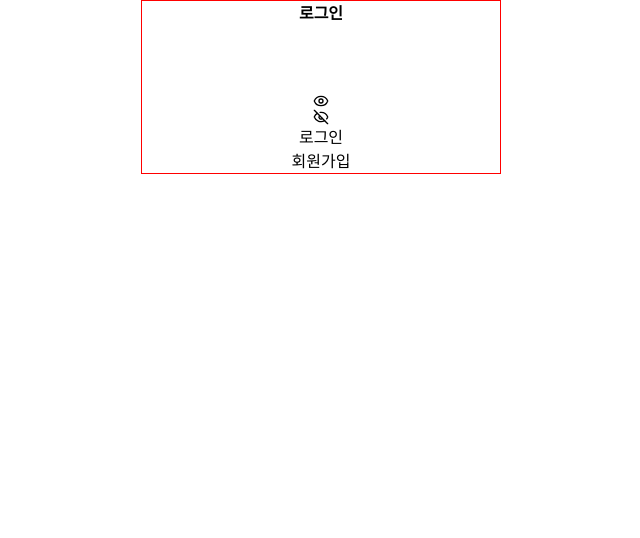
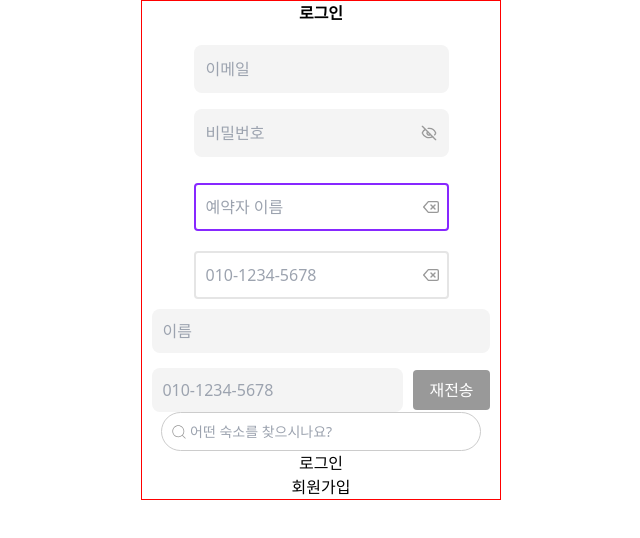
Before and after one commit to blackandwhite-developers/blackandwhite-dev-front, a Next.js app: page / in a window 1280 px wide. Shown: the top 538 px of the page, without its empty margins (319-959 px from the left). Built offline with nearby package versions, Linux system fonts and the light colour scheme.

Commit message:
Input 컴포넌트 완성

```diff
--- a/src/app/Login/Login.tsx
+++ b/src/app/Login/Login.tsx
@@ -1,19 +1,45 @@
+"use client"
 import React from 'react';
 import { LuEye, LuEyeOff } from "react-icons/lu";
 import styles from './Login.module.scss';
+import TextInput from "../components/TextInput/TextInput";
+import ColorBorderTextInput from '../components/ColorBorderTextInput/ColorBorderTextInput';
+import PhoneConfirm from '../components/PhoneConfirm/PhoneConfirm';
+import SearchBar from '../components/SearchBar/SearchBar';
 
 const Login = () => {
     console.log(styles);
+    const handleResend = () => {
+        alert('인증 번호를 재전송했습니다!');
+    };
+
+    const handleSearch = (query: string) => {
+        alert(`검색어: ${query}`);
+    };
+
     return (
         <div className={styles.wrapper}>
             <div className={styles.container}>
                 <h1>로그인</h1>
-                <input type="email" name="email" id="email" />
-                <input type="password" name="password" id="password" />
-                <div>
-                    <LuEye />
-                    <LuEyeOff />
-                </div>
+                <TextInput type="text" placeholder="이메일" />
+                <TextInput type="password" placeholder="비밀번호" showToggle />
+
+
+                <ColorBorderTextInput
+                    type="text"
+                    placeholder="예약자 이름"
+                    borderColor="#8728FF"
+                />
+                <ColorBorderTextInput
+                    type="text"
+                    placeholder="010-1234-5678"
+                    borderColor="#E5E5E5"
+                />
+
+                <PhoneConfirm onResend={handleResend} />
+
+                <SearchBar onSearch={handleSearch} />
+
                 <input type="button" value="로그인" />
                 <a href="./Sign">회원가입</a>
             </div>
--- /dev/null
+++ b/src/app/components/ColorBorderTextInput/ColorBorderTextInput.module.scss
@@ -0,0 +1,22 @@
+.inputWrapper {
+    position: relative;
+    margin: 10px 0;
+}
+
+.inputField {
+    width: 100%;
+    padding: 10px;
+    border: 2px solid;
+    border-radius: 4px;
+    outline: none;
+}
+
+.toggleButton {
+    position: absolute;
+    right: 10px;
+    top: 50%;
+    transform: translateY(-50%);
+    background: transparent;
+    border: none;
+    cursor: pointer;
+}
--- /dev/null
+++ b/src/app/components/ColorBorderTextInput/ColorBorderTextInput.tsx
@@ -0,0 +1,58 @@
+"use client"
+import React, { useState } from 'react';
+import { FiDelete } from 'react-icons/fi';
+import styles from './ColorBorderTextInput.module.scss';
+
+interface ReservationTextInputProps {
+    type: string;
+    placeholder: string;
+    borderColor?: string;
+}
+
+const ReservationTextInput = ({ type, placeholder, borderColor }: ReservationTextInputProps) => {
+    const [inputValue, setInputValue] = useState('');
+    const [inputType, setInputType] = useState(type);
+
+    const handleInputChange = (e: React.ChangeEvent<HTMLInputElement>) => {
+        setInputValue(e.target.value);
+    };
+
+    const handleClearInput = () => {
+        setInputValue('');
+    };
+
+    return (
+        <div className={styles.inputWrapper}>
+            <input
+                className={styles.inputField}
+                type={inputType}
+                placeholder={placeholder}
+                value={inputValue}
+                onChange={handleInputChange}
+                style={{ borderColor: borderColor || 'black' }}
+            />
+            {inputValue && (
+                <button
+                    type="button"
+                    className={styles.toggleButton}
+                    onClick={handleClearInput}
+                    style={{ color: '#8728FF' }}
+                >
+                    <FiDelete />
+                </button>
+            )}
+            {!inputValue && (
+                <button
+                    type="button"
+                    className={styles.toggleButton}
+                    onClick={handleClearInput}
+                    style={{ color: '#999999' }}
+                >
+                    <FiDelete />
+                </button>
+            )}
+        </div>
+    );
+};
+
+export default ReservationTextInput;
--- /dev/null
+++ b/src/app/components/PhoneConfirm/PhoneConfirm.module.scss
@@ -0,0 +1,38 @@
+$primary-color: #8728FF;
+$background-color: #f4f4f4;
+
+.container {
+    display: flex;
+    flex-direction: column;
+    gap: 15px;
+}
+
+.inputGroup {
+    display: flex;
+    align-items: center;
+    gap: 10px;
+}
+
+.inputField {
+    flex: 1;
+    padding: 10px;
+    border: none;
+    border-radius: 8px;
+    outline: none;
+    background-color: $background-color
+}
+
+.resendButton {
+    padding: 8px 16px;
+    background-color: $primary-color;
+    color: white;
+    border: none;
+    border-radius: 4px;
+    cursor: pointer;
+    transition: background-color 0.3s;
+
+    &:disabled {
+        background-color: #999999;
+        cursor: not-allowed;
+    }
+}
--- /dev/null
+++ b/src/app/components/PhoneConfirm/PhoneConfirm.tsx
@@ -0,0 +1,46 @@
+"use cilent"
+import React, { useState } from 'react';
+import styles from './PhoneConfirm.module.scss';
+
+interface PhoneConfirmProps {
+    onResend: () => void;
+}
+
+const PhoneConfirm = ({ onResend }: PhoneConfirmProps) => {
+    const [name, setName] = useState('');
+    const [phoneNumber, setPhoneNumber] = useState('');
+
+    return (
+        <div className={styles.container}>
+            <div className={styles.inputGroup}>
+                <input
+                    type="text"
+                    placeholder="이름"
+                    value={name}
+                    onChange={(e) => setName(e.target.value)}
+                    className={styles.inputField}
+                />
+            </div>
+
+            <div className={styles.inputGroup}>
+                <input
+                    type="text"
+                    placeholder="010-1234-5678"
+                    value={phoneNumber}
+                    onChange={(e) => setPhoneNumber(e.target.value)}
+                    className={styles.inputField}
+                />
+                <button
+                    type="button"
+                    onClick={onResend}
+                    className={styles.resendButton}
+                    disabled={!phoneNumber}
+                >
+                    재전송
+                </button>
+            </div>
+        </div>
+    );
+};
+
+export default PhoneConfirm;
--- /dev/null
+++ b/src/app/components/SearchBar/SearchBar.module.scss
@@ -0,0 +1,45 @@
+$primary-color: #8728FF;
+
+.searchBar {
+    width: 320px;
+    position: relative;
+    display: flex;
+    align-items: center;
+    border: 1px solid #ccc;
+    border-radius: 50px;
+    padding: 3px;
+    box-sizing: border-box;
+    margin: 0 auto;
+}
+
+.searchInput {
+    flex: 1;
+    border: none;
+    outline: none;
+    padding: 5px 35px 5px 25px;
+    font-size: 14px;
+    border-radius: 50px;
+    box-sizing: border-box;
+}
+
+.searchIcon {
+    position: absolute;
+    left: 8px;
+    font-size: 18px;
+    color: #999;
+}
+
+.clearButton {
+    position: absolute;
+    right: 8px;
+    background: none;
+    border: none;
+    font-size: 14px;
+    cursor: pointer;
+    color: #999;
+    transition: color 0.3s;
+
+    &:hover {
+        color: $primary-color;
+    }
+}
--- /dev/null
+++ b/src/app/components/SearchBar/SearchBar.tsx
@@ -0,0 +1,51 @@
+"use client"
+import React, { useState } from 'react';
+import styles from './SearchBar.module.scss';
+import { CiSearch } from "react-icons/ci";
+import { FiDelete } from 'react-icons/fi';
+
+interface SearchBarProps {
+    placeholder?: string;
+    onSearch: (query: string) => void;
+}
+
+const SearchBar = ({ placeholder = "어떤 숙소를 찾으시나요?", onSearch }: SearchBarProps) => {
+    const [query, setQuery] = useState('');
+
+    const handleInputChange = (e: React.ChangeEvent<HTMLInputElement>) => {
+        setQuery(e.target.value);
+    };
+
+    const handleKeyDown = (e: React.KeyboardEvent<HTMLInputElement>) => {
+        if (e.key === 'Enter' && query.trim()) {
+            onSearch(query.trim());
+        }
+    };
+
+    const clearInput = () => {
+        setQuery('');
+    };
+
+    return (
+        <div className={styles.searchBar}>
+
+            <input
+                type="text"
+                value={query}
+                onChange={handleInputChange}
+                onKeyDown={handleKeyDown}
+                placeholder={placeholder}
+                className={styles.searchInput}
+
+            />
+            <CiSearch className={styles.searchIcon} />
+            {query && (
+                <button onClick={clearInput} className={styles.clearButton}>
+                    <FiDelete />
+                </button>
+            )}
+        </div>
+    );
+};
+
+export default SearchBar;
--- /dev/null
+++ b/src/app/components/TextInput/TextInput.module.scss
@@ -0,0 +1,30 @@
+$primary-color: #8728FF;
+$background-color: #f4f4f4;
+
+.inputWrapper {
+    position: relative;
+    margin-bottom: 16px;
+}
+
+.inputField {
+    width: 100%;
+    padding: 12px;
+    border-radius: 8px;
+    border: none;
+    background-color: $background-color;
+}
+
+.toggleButton {
+    position: absolute;
+    right: 12px;
+    top: 50%;
+    transform: translateY(-50%);
+    background: none;
+    border: none;
+    cursor: pointer;
+    color: $primary-color;
+
+    &.eyeOff {
+        color: #999;
+    }
+}
--- /dev/null
+++ b/src/app/components/TextInput/TextInput.tsx
@@ -0,0 +1,39 @@
+"use client"
+import React, { useState } from 'react';
+import { LuEye, LuEyeOff } from 'react-icons/lu';
+import styles from './TextInput.module.scss';
+
+interface TextInputProps {
+    type: string;
+    placeholder: string;
+    showToggle?: boolean;
+}
+
+const TextInput = ({ type, placeholder, showToggle }: TextInputProps) => {
+    const [inputType, setInputType] = useState(type);
+
+    const toggleVisibility = () => {
+        setInputType(inputType === 'password' ? 'text' : 'password');
+    };
+
+    return (
+        <div className={styles.inputWrapper}>
+            <input
+                className={styles.inputField}
+                type={inputType}
+                placeholder={placeholder}
+            />
+            {showToggle && (
+                <button
+                    type="button"
+                    className={`${styles.toggleButton} ${inputType === 'password' ? styles.eyeOff : ''}`}
+                    onClick={toggleVisibility}
+                >
+                    {inputType === 'password' ? <LuEyeOff /> : <LuEye />}
+                </button>
+            )}
+        </div>
+    );
+};
+
+export default TextInput;
```
Also changed, not shown: 1 other file (tests, documents, lock files or other folders).
